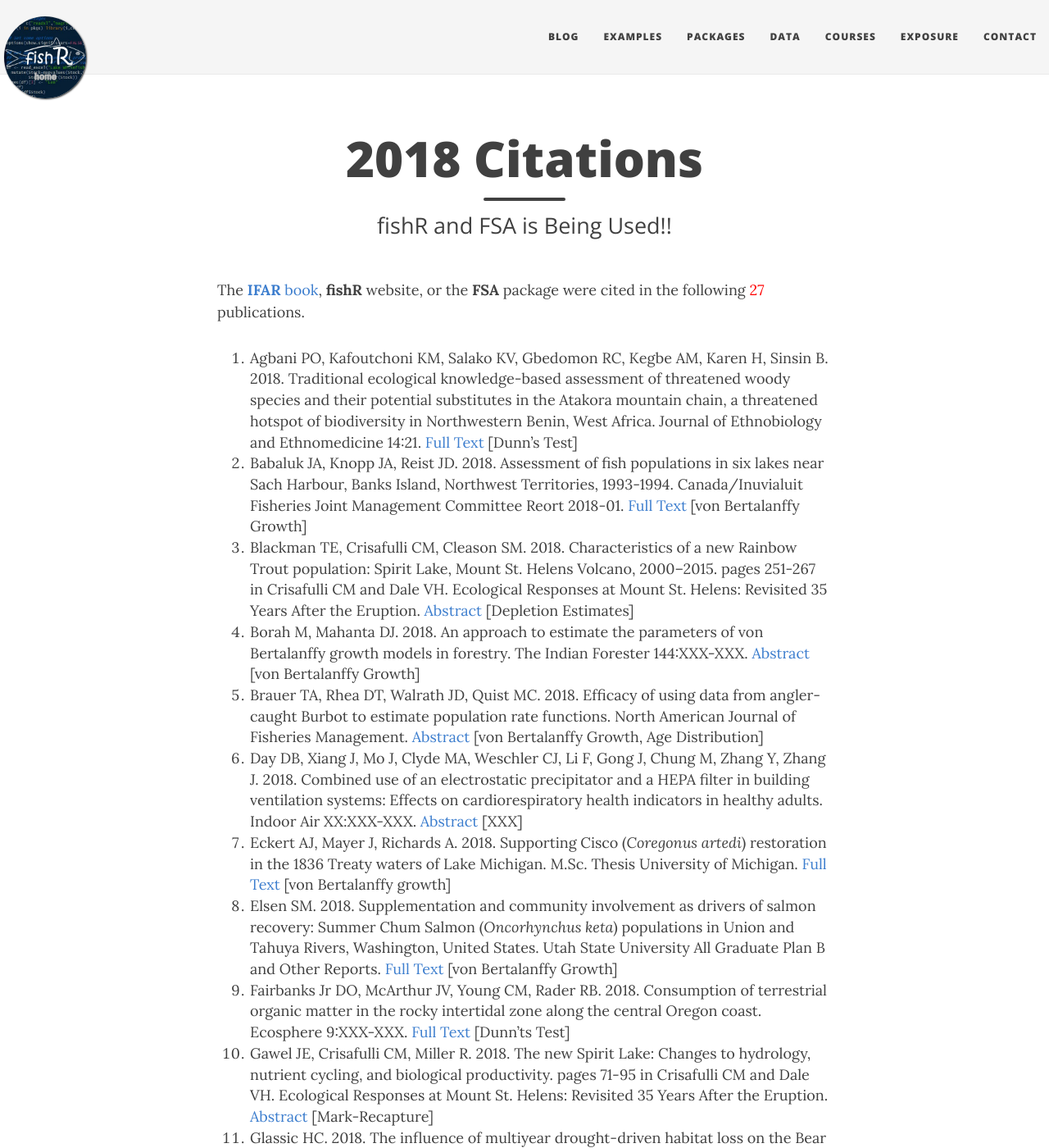
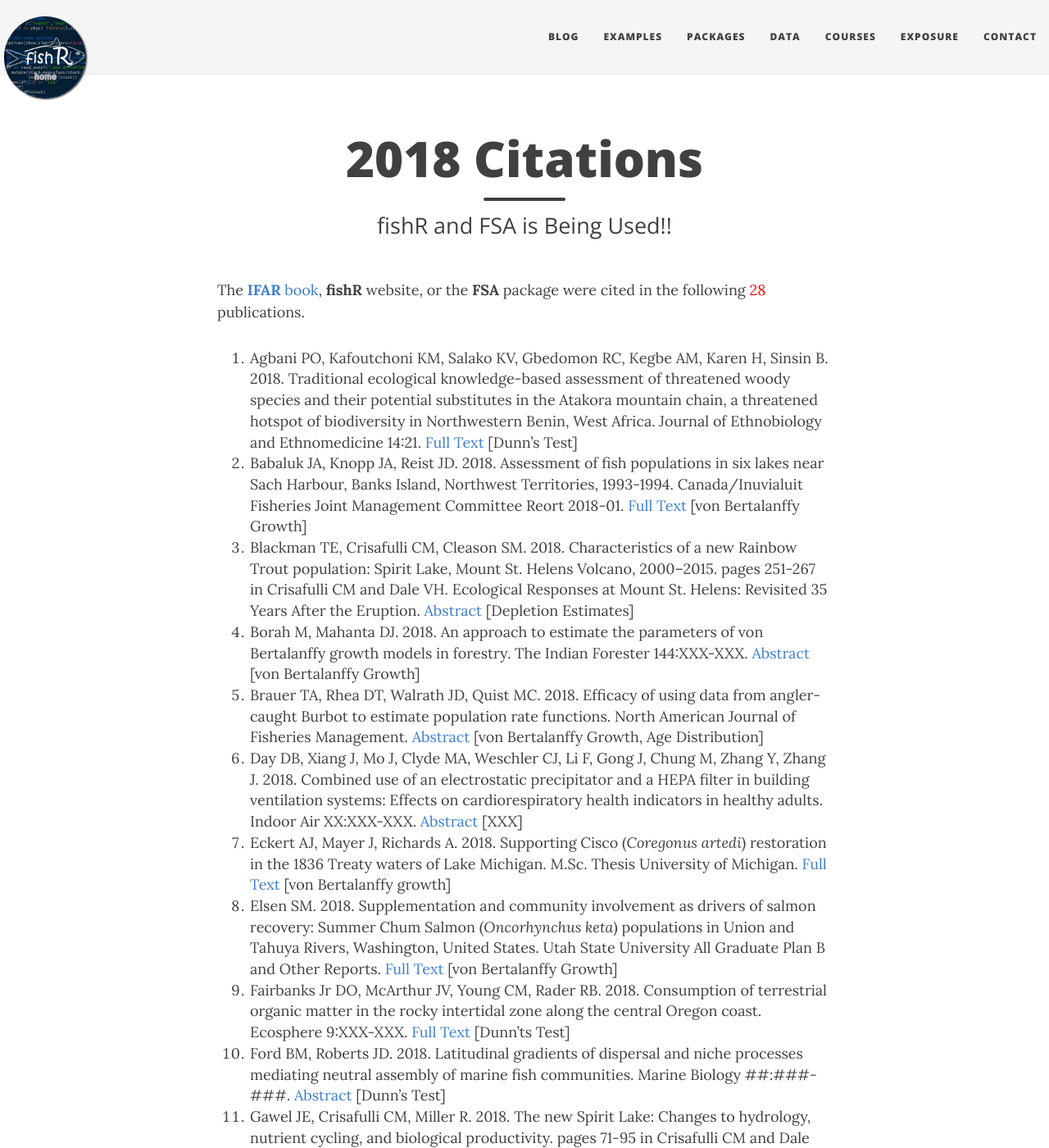
Before and after one commit to droglenc/fishR, a Jekyll site: the page built from exposure/exposure-citations18.md, in a window 1280 px wide and 1400 px high. Shown: the whole window at 82% size. Built offline with Jekyll 4.4.1, drawn with Linux system fonts in a browser that asks for light colours; nearby versions of some CDN libraries.

Commit message:
Added citations

```diff
--- a/exposure/exposure-citations18.md
+++ b/exposure/exposure-citations18.md
@@ -5,7 +5,7 @@ subtitle: fishR and FSA is Being Used!!
 css: "/css/exposure-citation.css"
 ---
 
-The [**IFAR** book](http://derekogle.com/IFAR/), **fishR** website, or the **FSA** package were cited in the following <span id="contact-div">27</span> publications.
+The [**IFAR** book](http://derekogle.com/IFAR/), **fishR** website, or the **FSA** package were cited in the following <span id="contact-div">28</span> publications.
 
 1. Agbani PO, Kafoutchoni KM, Salako KV, Gbedomon RC, Kegbe AM, Karen H, Sinsin B. 2018. Traditional ecological knowledge-based assessment of threatened woody species and their potential substitutes in the Atakora mountain chain, a threatened hotspot of biodiversity in Northwestern Benin, West Africa. Journal of Ethnobiology and Ethnomedicine 14:21. [Full Text](https://ethnobiomed.biomedcentral.com/articles/10.1186/s13002-018-0219-6) [Dunn's Test]
 1. Babaluk JA, Knopp JA, Reist JD. 2018. Assessment of fish populations in six lakes near Sach Harbour, Banks Island, Northwest Territories, 1993-1994. Canada/Inuvialuit Fisheries Joint Management Committee Reort 2018-01. [Full Text](https://www.researchgate.net/profile/John_Babaluk/publication/323547130_Assessment_of_fish_populations_in_six_lakes_near_Sachs_Harbour_Banks_Island_Northwest_Territories_1993-1994/links/5a9c0c8baca2721e3f320937/Assessment-of-fish-populations-in-six-lakes-near-Sachs-Harbour-Banks-Island-Northwest-Territories-1993-1994.pdf) [von Bertalanffy Growth]
@@ -16,6 +16,7 @@ The [**IFAR** book](http://derekogle.com/IFAR/), **fishR** website, or the **FSA
 1. Eckert AJ, Mayer J, Richards A. 2018. Supporting Cisco (*Coregonus artedi*) restoration in the 1836 Treaty waters of Lake Michigan. M.Sc. Thesis University of Michigan. [Full Text](https://deepblue.lib.umich.edu/bitstream/handle/2027.42/143187/Supporting%2520Cisco%2520Restoration%2520in%2520the%25201836%2520Treaty%2520Waters%2520of%2520Lake%2520Michigan_324.pdf%3Fsequence%3D1%26isAllowed%3Dy&hl=en&sa=X&scisig=AAGBfm2OKdqDdIJPL66z9LBLqF4Jjq-w3Q&nossl=1&oi=scholaralrt) [von Bertalanffy growth]
 1. Elsen SM. 2018. Supplementation and community involvement as drivers of salmon recovery: Summer Chum Salmon (*Oncorhynchus keta*) populations in Union and Tahuya Rivers, Washington, United States. Utah State University All Graduate Plan B and Other Reports. [Full Text](https://digitalcommons.usu.edu/cgi/viewcontent.cgi?article=2226&context=gradreports) [von Bertalanffy Growth]
 1. Fairbanks Jr DO, McArthur JV, Young CM, Rader RB. 2018. Consumption of terrestrial organic matter in the rocky intertidal zone along the central Oregon coast. Ecosphere 9:XXX-XXX. [Full Text](http://onlinelibrary.wiley.com/doi/10.1002/ecs2.2138/full) [Dunn'ts Test]
+1. Ford BM, Roberts JD. 2018. Latitudinal gradients of dispersal and niche processes mediating neutral assembly of marine fish communities. Marine Biology ##:###-###. [Abstract](https://link.springer.com/article/10.1007/s00227-018-3356-5) [Dunn's Test]
 1. Gawel JE, Crisafulli CM, Miller R. 2018. The new Spirit Lake: Changes to hydrology, nutrient cycling, and biological productivity. pages 71-95 in Crisafulli CM and Dale VH. Ecological Responses at Mount St. Helens: Revisited 35 Years After the Eruption. [Abstract](https://link.springer.com/chapter/10.1007/978-1-4939-7451-1_4) [Mark-Recapture]
 1. Glassic HC. 2018. The influence of multiyear drought-driven habitat loss on the Bear Lake Sculpin (*Cottus extensus*) and the Bear Lake strain of the Bonneville Cutthroat Trout (*Oncorhynchus clarkii* utah). M.Sc. Dissertation. Utah State University. [Full Text](https://digitalcommons.usu.edu/cgi/viewcontent.cgi?article=8067&context=etd)  [Age-Length Key]
 1. Goble CW, Auer NA, Huckins CJ, Danhoff BM, Holtgren JM, Ogren SA. 2018. Fish distributions and habitat associations in Manistee River, Michigan, tributaries: Implications for Arctic Grayling restoration. North American Journal of Fisheries Management XX:XXX-XXX. [Abstract](https://onlinelibrary.wiley.com/doi/pdf/10.1002/nafm.10049) [Carle-Strub Removal]
```
